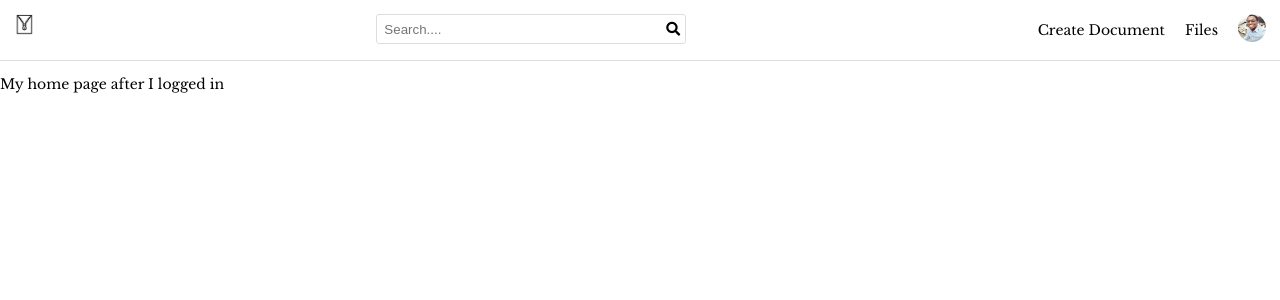
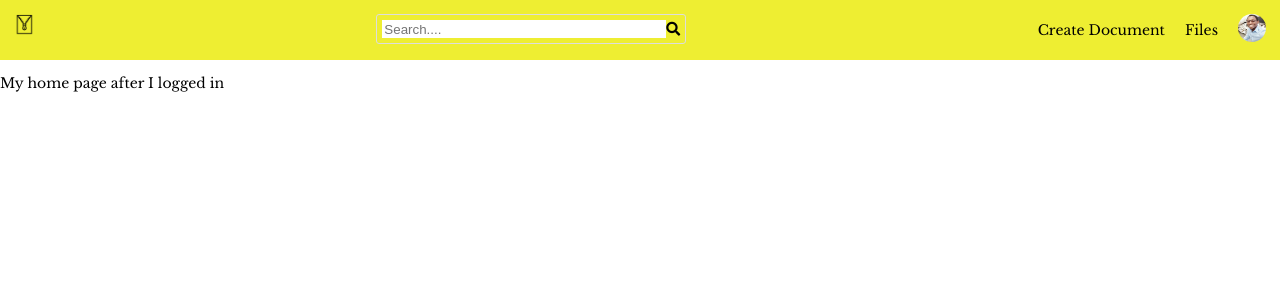
Before and after one commit to KaiserPhemi/writ-front-end, a React app: page / in a window 1280 px wide. Shown: the top 300 px of the page. Built offline with nearby package versions, Linux system fonts and the light colour scheme; what redux-immutable-state-invariant would draw is missing.

Commit message:
ch(fix-style)

```diff
--- a/src/components/general/navigationBar/navBar.scss
+++ b/src/components/general/navigationBar/navBar.scss
@@ -3,8 +3,9 @@
 .main-navigation-bar {
   display: flex;
   justify-content: space-between;
-  border-bottom: $main-border;
+  // border-bottom: $main-border;
   padding: 14px;
+  background-color: #eeee32;
 
   // logo styles
   .main-logo-container {
```
